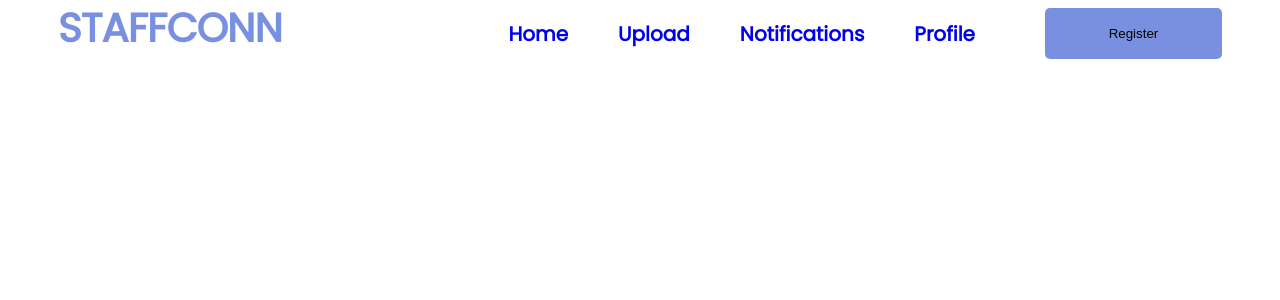
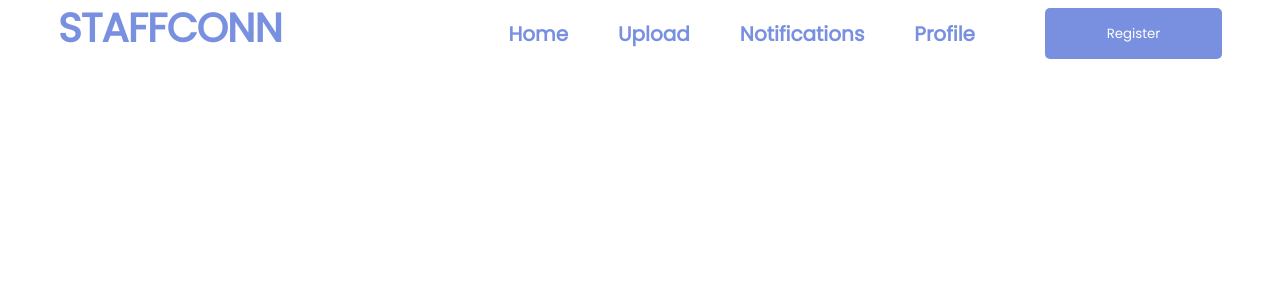
Before and after one commit to efosdan/staffconn, an Angular app: page / in a window 1280 px wide. Shown: the top 300 px of the page. Built offline with nearby package versions, Linux system fonts and the light colour scheme.

Commit message:
updated header css

```diff
--- a/src/app/header/header.component.css
+++ b/src/app/header/header.component.css
@@ -42,6 +42,7 @@ font-size: 20px;
 line-height: 100%;
 margin-right: 50px;
 text-decoration: none;
+color: #7990E1;
 }
 
 .menu-lis {
@@ -49,10 +50,12 @@ text-decoration: none;
 }
 
 button{
+    font-family: 'Poppins';
     width: 177px;
     height: 51px;
     background: #7990E1;
     border-radius: 5px;
     border: 0px;
     margin-right: 50px;
+    color: #FFFFFF;
 }
```
